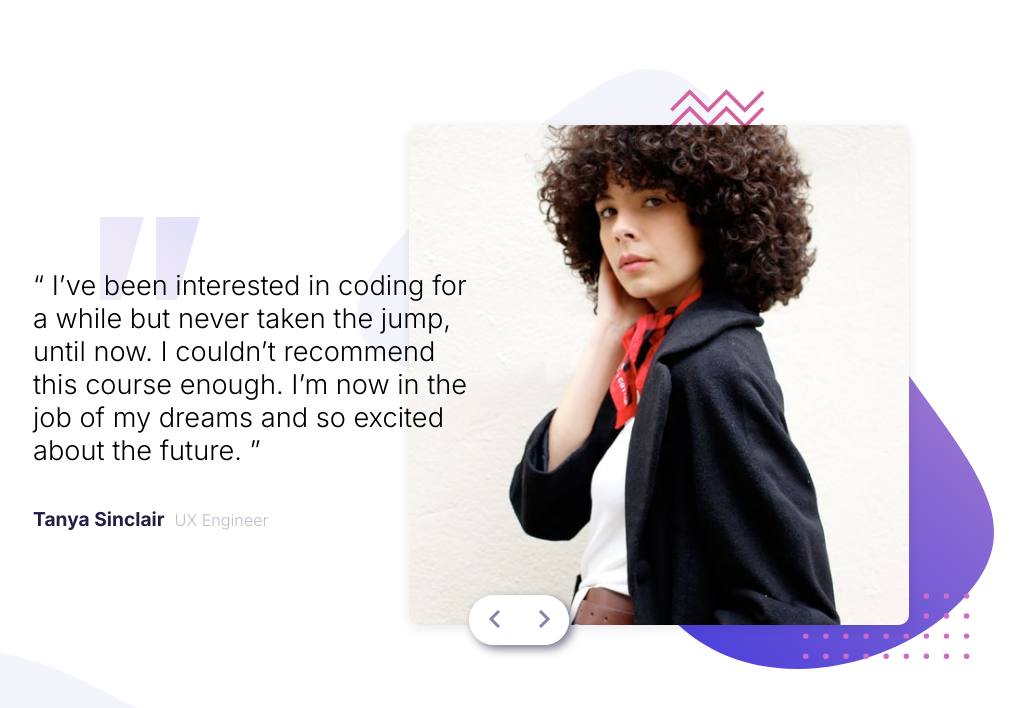
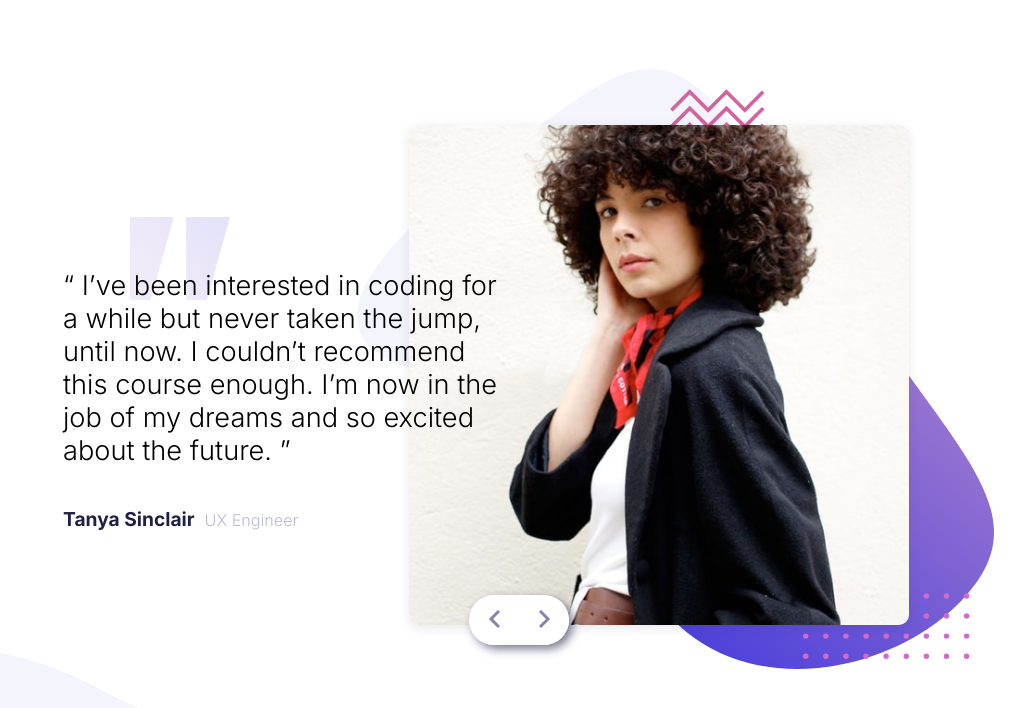
Before and after one commit to MoisesAlfar0o/coding-slider, a plain HTML site: page index.html in a window 1280 px wide. Shown: the whole page, without its empty margins (179-1204 px from the left). Drawn offline with Linux system fonts and the light colour scheme.

Commit message:
Add files via upload

```diff
--- a/assets/styles.css
+++ b/assets/styles.css
@@ -43,8 +43,8 @@ body{
     display: flex;
     flex-direction: column;
     justify-content: center;
-    margin-left: 20px;
-    margin-right: -70px;
+    margin-left: 50px;
+    margin-right: -100px;
     gap: 40px;
     position: relative;
     background-position: calc(0% + 60px) calc(0% + 91px);
```
